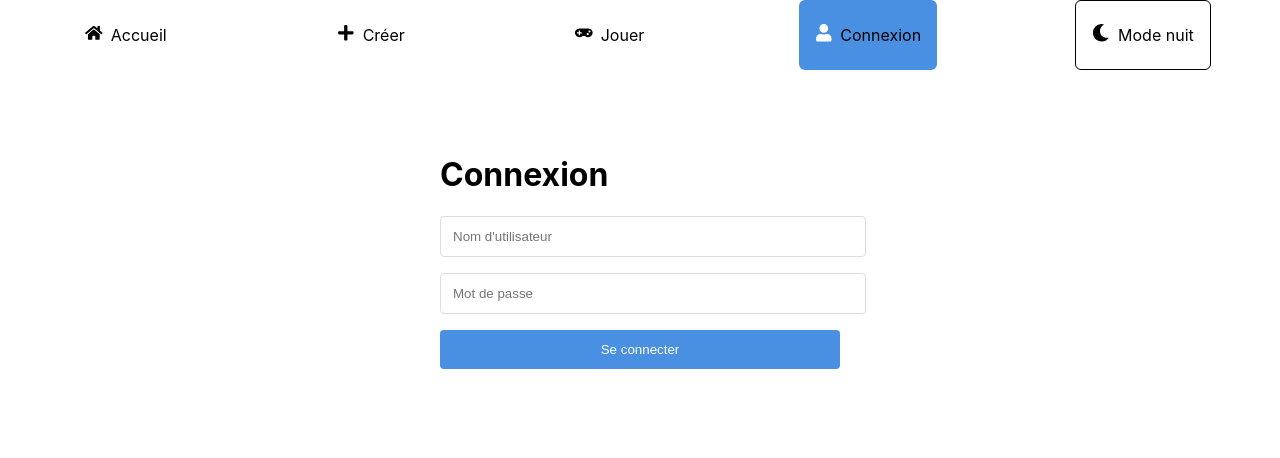
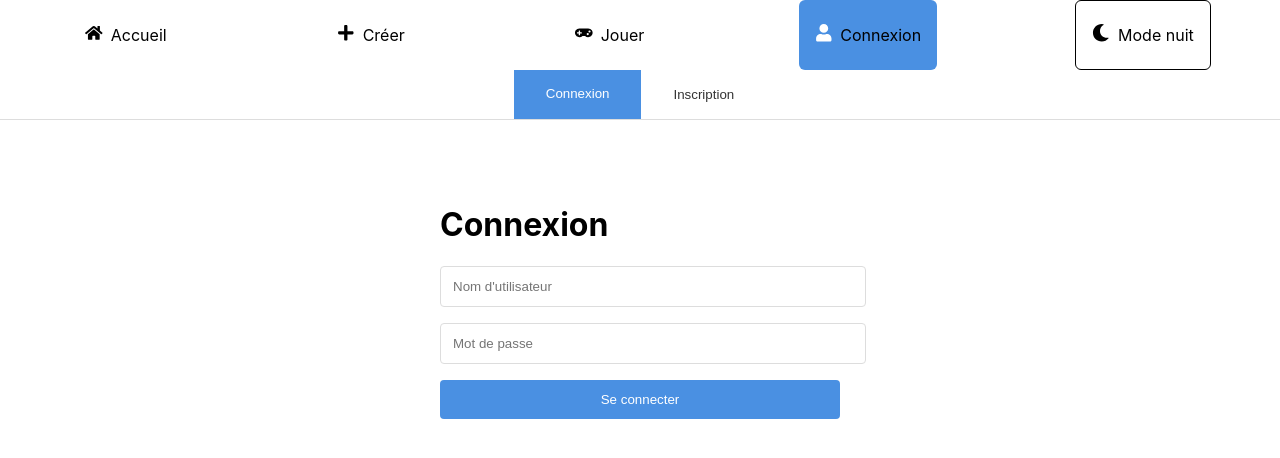
Before and after one commit to melishouar16/cinema_app, a React (Create React App) app in the folder frontend/: page / in a window 1280 px wide. Both pictures are taken after a click on the element "Connexion". Shown: the top 458 px of the page. Built offline with nearby package versions, Linux system fonts and the light colour scheme.

Commit message:
add register

```diff
--- /dev/null
+++ b/frontend/src/components/molecules/Form/RegisterForm.jsx
@@ -0,0 +1,120 @@
+import React, { useState } from "react";
+import { Container, Typography } from "../../atoms";
+
+const RegisterForm = () => {
+    const [formData, setFormData] = useState({
+        username: '',
+        email: '',
+        password: '',
+        password_confirm: ''
+    });
+    const [error, setError] = useState('');
+    const [success, setSuccess] = useState(false);
+
+    const handleChange = (e) => {
+        const { name, value } = e.target;
+        setFormData(prev => ({ ...prev, [name]: value }));
+    };
+
+    const handleSubmit = async (e) => {
+        e.preventDefault();
+        setError('');
+        setSuccess(false);
+
+        if (formData.password !== formData.password_confirm) {
+            setError('Les mots de passe ne correspondent pas');
+            return;
+        }
+
+        try {
+            const response = await fetch('http://localhost:8000/api/users/', {
+                method: 'POST',
+                headers: { 'Content-Type': 'application/json' },
+                body: JSON.stringify(formData)
+            });
+
+            if (response.ok) {
+                setSuccess(true);
+                setFormData({
+                    username: '', email: '', password: '', password_confirm: ''
+                });
+            } else {
+                const errorData = await response.json();
+                const firstKey = Object.keys(errorData)[0];
+                const firstError = errorData[firstKey];
+                setError(Array.isArray(firstError) ? firstError[0] : firstError);
+            }
+        } catch (error) {
+            setError('Erreur de connexion');
+        }
+    };
+
+    const inputStyle = {
+        width: '100%', padding: '0.75rem', marginBottom: '1rem',
+        border: '1px solid #ddd', borderRadius: '4px'
+    };
+
+    return (
+        <Container.Base style={{ maxWidth: '400px', margin: '2rem auto', padding: '2rem' }}>
+            <Typography.Title>Inscription</Typography.Title>
+            <form onSubmit={handleSubmit}>
+                <input
+                    type="text"
+                    name="username"
+                    placeholder="Nom d'utilisateur"
+                    value={formData.username}
+                    onChange={handleChange}
+                    style={inputStyle}
+                    required
+                />
+
+                <input
+                    type="email"
+                    name="email"
+                    placeholder="Email"
+                    value={formData.email}
+                    onChange={handleChange}
+                    style={inputStyle}
+                    required
+                />
+
+                <input
+                    type="password"
+                    name="password"
+                    placeholder="Mot de passe"
+                    value={formData.password}
+                    onChange={handleChange}
+                    style={inputStyle}
+                    required
+                />
+
+                <input
+                    type="password"
+                    name="password_confirm"
+                    placeholder="Confirmer le mot de passe"
+                    value={formData.password_confirm}
+                    onChange={handleChange}
+                    style={inputStyle}
+                    required
+                />
+
+                {success && <Typography.Paragraph style={{ color: 'green', marginBottom: '1rem' }}>
+                    Inscription réussie !
+                </Typography.Paragraph>}
+
+                {error && <Typography.Paragraph style={{ color: 'red', marginBottom: '1rem' }}>
+                    {error}
+                </Typography.Paragraph>}
+
+                <button type="submit" style={{
+                    backgroundColor: '#2ECC71', color: 'white', padding: '0.75rem', width: '100%',
+                    border: 'none', borderRadius: '4px', cursor: 'pointer'
+                }}>
+                    S'inscrire
+                </button>
+            </form>
+        </Container.Base>
+    );
+};
+
+export default RegisterForm;
--- a/frontend/src/components/pages/Auth.jsx
+++ b/frontend/src/components/pages/Auth.jsx
@@ -1,10 +1,13 @@
-import React from "react";
+import React, { useState } from "react";
 import { Container, Typography } from "../atoms";
-import { Button, LoginForm } from "../molecules";
+import { Button } from "../molecules";
+import LoginForm from "../molecules/Form/LoginForm";
+import RegisterForm from "../molecules/Form/RegisterForm";
 import { useAuth } from "../../contexts/AuthContext";
 
 const Auth = () => {
     const { isAuthenticated, user, logout } = useAuth();
+    const [activeTab, setActiveTab] = useState('login'); // État pour gérer les onglets
 
     // Si connecté, afficher le profil
     if (isAuthenticated) {
@@ -36,10 +39,45 @@ const Auth = () => {
         );
     }
 
-    // Si pas connecté, afficher le formulaire
+    // si pas connecté, afficher les formulaire avec onglets (inscription/ connexion)
     return (
         <Container.Base>
-            <LoginForm />
+            <div style={{
+                display: 'flex',
+                justifyContent: 'center',
+                marginBottom: '2rem',
+                borderBottom: '1px solid #ddd'
+            }}>
+                <button
+                    onClick={() => setActiveTab('login')}
+                    style={{
+                        padding: '1rem 2rem',
+                        border: 'none',
+                        backgroundColor: activeTab === 'login' ? '#4A90E2' : 'transparent',
+                        color: activeTab === 'login' ? 'white' : '#333',
+                        cursor: 'pointer',
+                        borderBottom: activeTab === 'login' ? '2px solid #4A90E2' : 'none'
+                    }}
+                >
+                    Connexion
+                </button>
+                <button
+                    onClick={() => setActiveTab('register')}
+                    style={{
+                        padding: '1rem 2rem',
+                        border: 'none',
+                        backgroundColor: activeTab === 'register' ? '#2ECC71' : 'transparent',
+                        color: activeTab === 'register' ? 'white' : '#333',
+                        cursor: 'pointer',
+                        borderBottom: activeTab === 'register' ? '2px solid #2ECC71' : 'none'
+                    }}
+                >
+                    Inscription
+                </button>
+            </div>
+
+            {/* Contenu selon l'onglet actif */}
+            {activeTab === 'login' ? <LoginForm /> : <RegisterForm />}
         </Container.Base>
     );
 };
```
Also changed, not shown: 2 other files (tests, documents, lock files or other folders).
